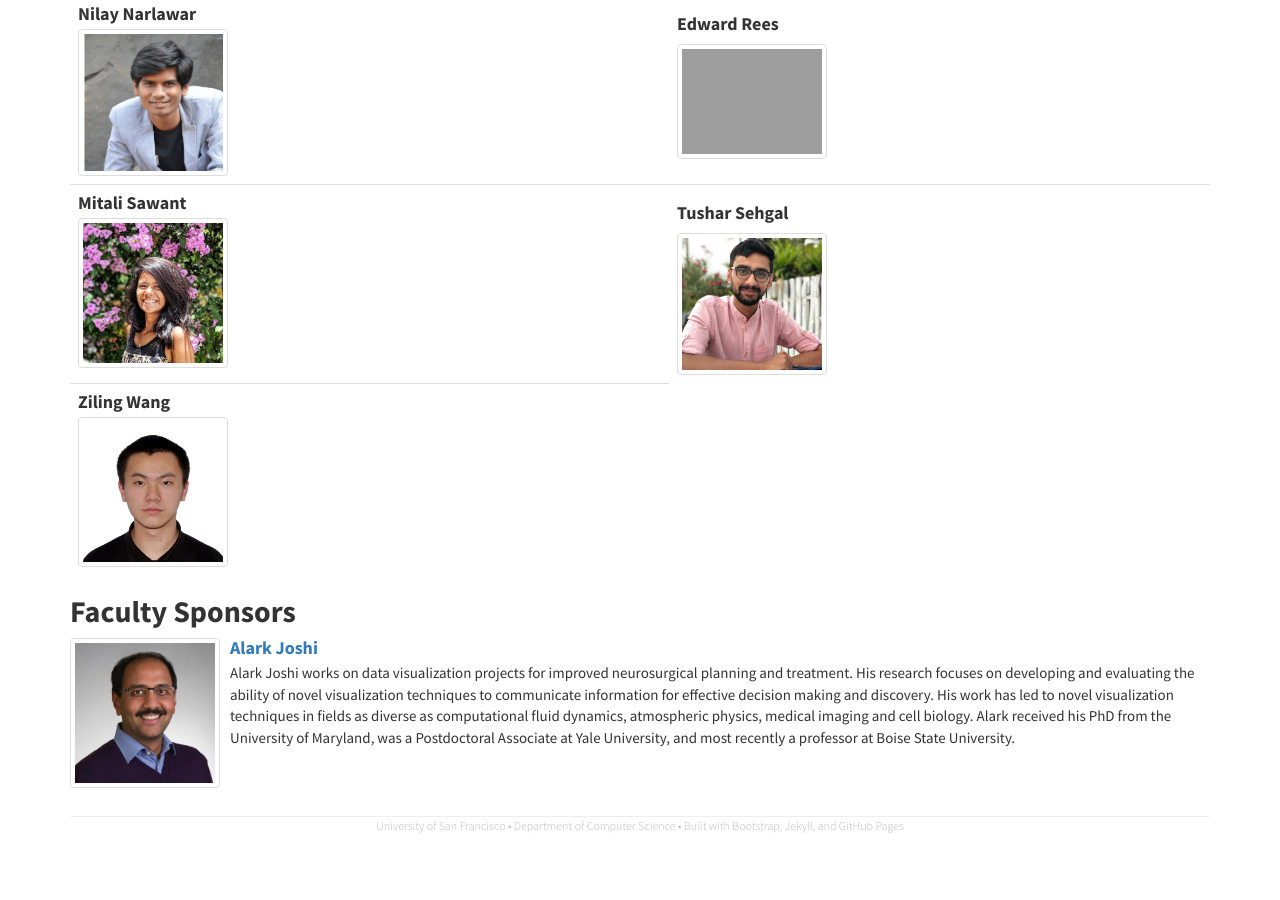
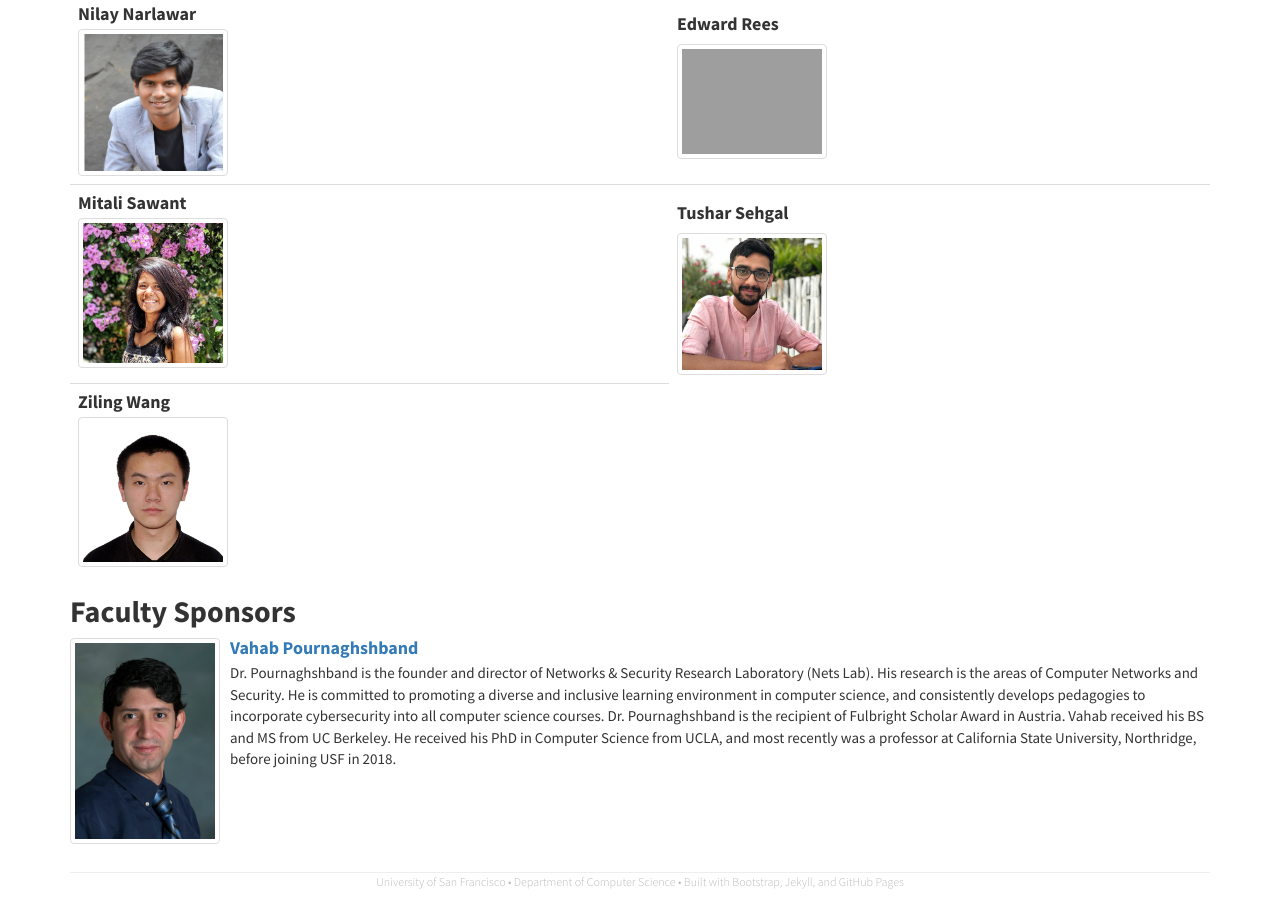
Before and after one commit to CSTutors/CSTutors.github.io, a Jekyll site: the page built from tutors/index.html, in a window 1280 px wide and 900 px high, scrolled down 789 px. Built offline with Jekyll 4.4.1, drawn with Linux system fonts in a browser that asks for light colours; nearby versions of some CDN libraries; before the commit the page ends 1633 px from its top, so only the background shows below that; some of the changed text lies outside the part shown.

Commit message:
Tutoring page update

```diff
--- a/tutors/index.html
+++ b/tutors/index.html
@@ -82,12 +82,15 @@ lead: 'Meet the current and past tutors below, as well as the faculty sponsors.'
 
     <li class="media">
         <a class="pull-left" href="#">
-            <img class="media-object img-thumbnail" width="150" src="{{ site.url }}/img/alark.jpg">
+            <!-- <img class="media-object img-thumbnail" width="150" src="{{ site.url }}/img/alark.jpg"> -->
+            <img class="media-object img-thumbnail" width="150" src="{{ site.url }}/img/vahab.jpg">
         </a>
         <div class="media-body">
-            <h4 class="media-heading"><a href="http://cs.usfca.edu/~apjoshi/">Alark Joshi</a></h4>
-        <p>Alark Joshi works on data visualization projects for improved neurosurgical planning and treatment. His research focuses on developing and evaluating the ability of novel visualization techniques to communicate information for effective decision making and discovery. His work has led to novel visualization techniques in fields as diverse as computational fluid dynamics, atmospheric physics, medical imaging and cell biology. Alark received his PhD from the University of Maryland, was a Postdoctoral Associate at Yale University, and most recently a professor at Boise State University.
-            </p>
+          <!-- <h4 class="media-heading"><a href="http://cs.usfca.edu/~apjoshi/">Alark Joshi</a></h4> -->
+          <!-- <p>Alark Joshi works on data visualization projects for improved neurosurgical planning and treatment. His research focuses on developing and evaluating the ability of novel visualization techniques to communicate information for effective decision making and discovery. His work has led to novel visualization techniques in fields as diverse as computational fluid dynamics, atmospheric physics, medical imaging and cell biology. Alark received his PhD from the University of Maryland, was a Postdoctoral Associate at Yale University, and most recently a professor at Boise State University.
+              </p> -->
+            <h4 class="media-heading"><a href="https://www.cs.usfca.edu/vahab/">Vahab Pournaghshband</a></h4>
+            <p>Dr. Pournaghshband is the founder and director of Networks & Security Research Laboratory (Nets Lab). His research is the areas of Computer Networks and Security. He is committed to promoting a diverse and inclusive learning environment in computer science, and consistently develops pedagogies to incorporate cybersecurity into all computer science courses. Dr. Pournaghshband is the recipient of Fulbright Scholar Award in Austria. Vahab received his BS and MS from UC Berkeley. He received his PhD in Computer Science from UCLA, and most recently was a professor at California State University, Northridge, before joining USF in 2018.</p>
         </div>
     </li>
 
```
Also changed, not shown: other parts of tutors/index.html (+1 -1 lines), img/vahab.jpg (added).
